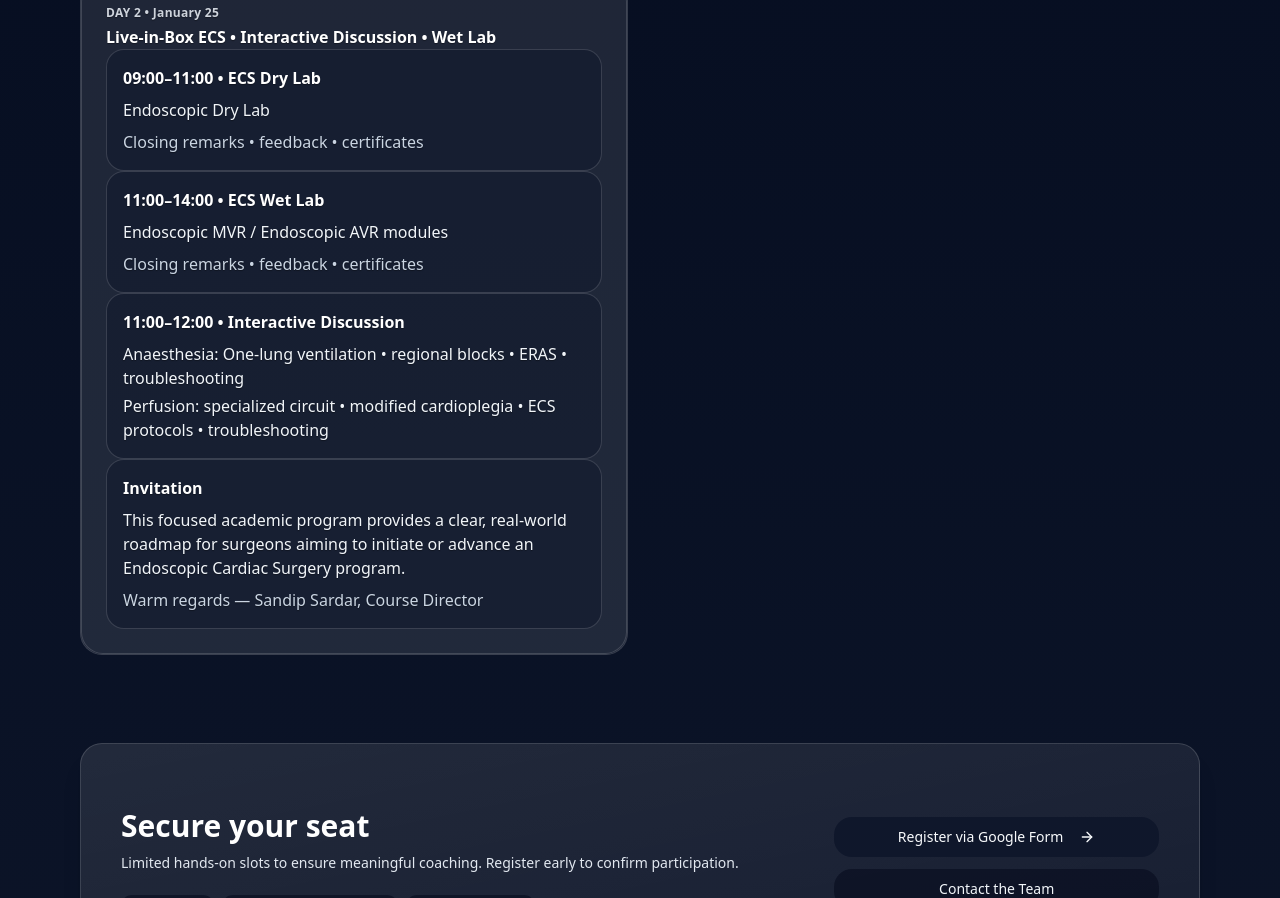
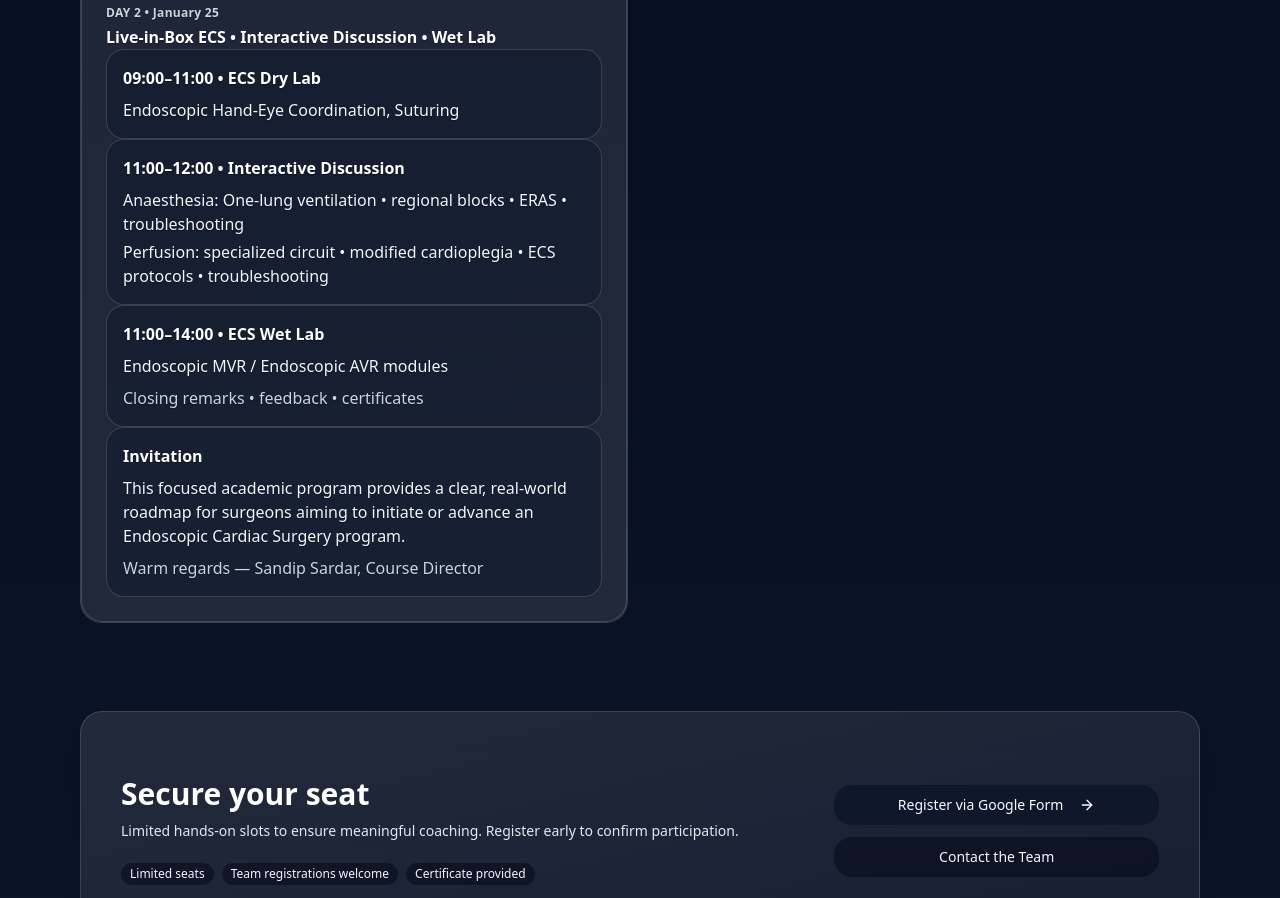
Before and after one commit to boe1981/ecs-edge, a Next.js app: page / in a window 1280 px wide. Shown: the part 5663-6561 px from the top of the page. Built offline with nearby package versions, Linux system fonts and the light colour scheme.

Commit message:
Scientific Program

```diff
--- a/app/page.tsx
+++ b/app/page.tsx
@@ -695,13 +695,7 @@ export default function Page() {
 
 <div className="rounded-2xl border border-white/15 bg-slate-900/50 p-4">
             <div className="font-semibold text-white">09:00–11:00 • ECS Dry Lab</div>
-            <div className="mt-2">Endoscopic Dry Lab</div>
-            <div className="mt-2 text-slate-300">Closing remarks • feedback • certificates</div>
-          </div>
-          <div className="rounded-2xl border border-white/15 bg-slate-900/50 p-4">
-            <div className="font-semibold text-white">11:00–14:00 • ECS Wet Lab</div>
-            <div className="mt-2">Endoscopic MVR / Endoscopic AVR modules</div>
-            <div className="mt-2 text-slate-300">Closing remarks • feedback • certificates</div>
+            <div className="mt-2">Endoscopic Hand-Eye Coordination, Suturing</div>
           </div>
 
           <div className="rounded-2xl border border-white/15 bg-slate-900/50 p-4">
@@ -712,6 +706,12 @@ export default function Page() {
             <div className="mt-1">
               Perfusion: specialized circuit • modified cardioplegia • ECS protocols • troubleshooting
             </div>
+          </div>
+
+           <div className="rounded-2xl border border-white/15 bg-slate-900/50 p-4">
+            <div className="font-semibold text-white">11:00–14:00 • ECS Wet Lab</div>
+            <div className="mt-2">Endoscopic MVR / Endoscopic AVR modules</div>
+            <div className="mt-2 text-slate-300">Closing remarks • feedback • certificates</div>
           </div>
 
           <div className="rounded-2xl border border-white/15 bg-slate-900/50 p-4">
```
